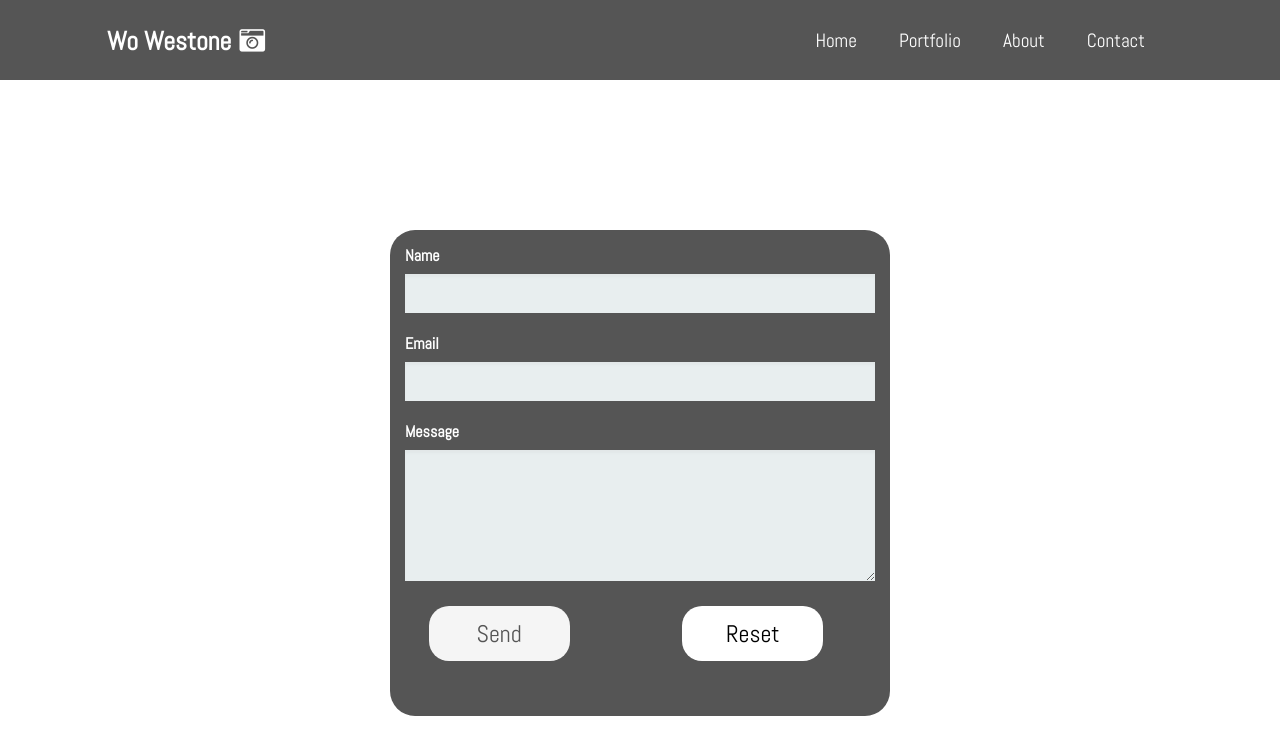
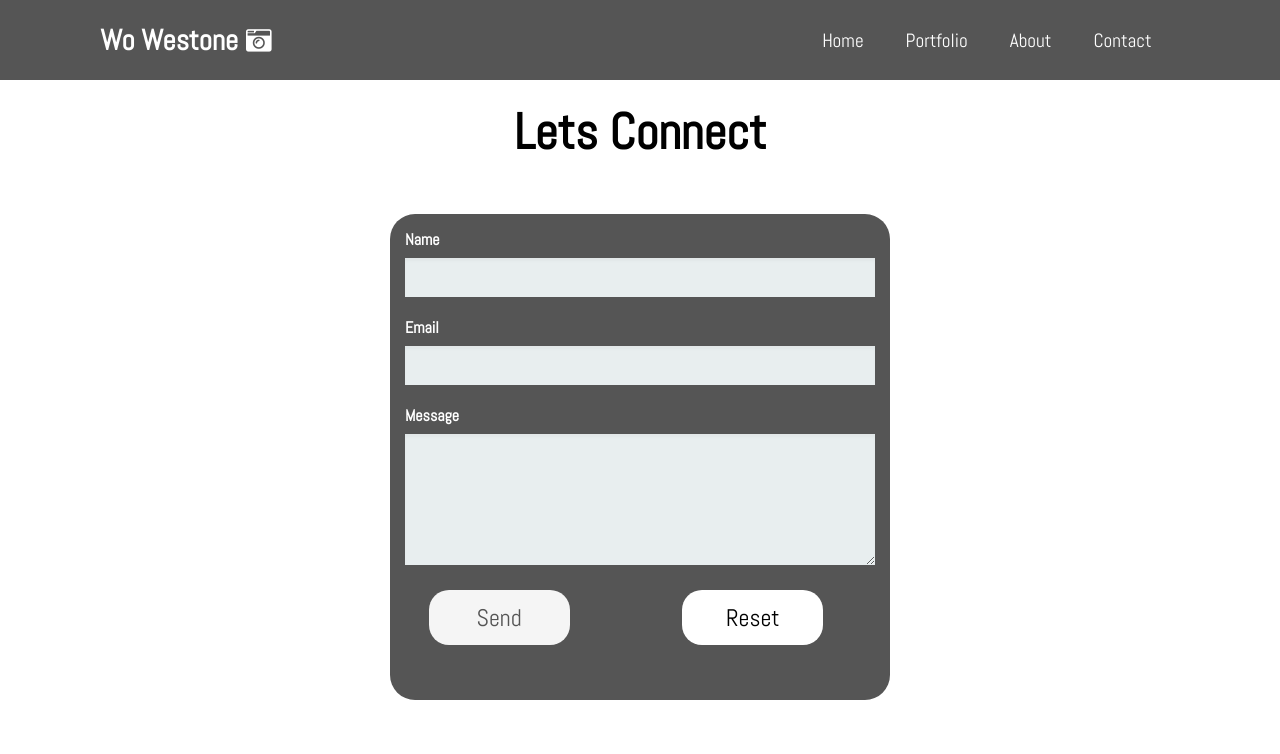
Before and after one commit to gibsonasia/Wo_portfolio, a React (Create React App) app: page /Contact in a window 1280 px wide. Shown: the top 754 px of the page. Built offline with nearby package versions, Linux system fonts and the light colour scheme.

Commit message:
updated landing page path and contact page

```diff
--- a/src/App.js
+++ b/src/App.js
@@ -23,7 +23,7 @@ class App extends Component {
       <Routes>
           <Route>
 
-            <Route path="/Home" element={<Home />} />
+            <Route path="/" element={<Home />} />
             <Route path="/Portfolio" element={<Portfolio />} />
             <Route path="/About" element ={<About />}/>
             <Route path="/Contact" element ={<Contact />}/>
--- a/src/components/Navbar/MenuItems.js
+++ b/src/components/Navbar/MenuItems.js
@@ -3,7 +3,7 @@
 export const MenuItems = [
     {
         title: 'Home',
-        url: '/Home',                   //page route
+        url: '/',                   //page route
         cName: 'nav-links'          //call via class
     },
     {
--- a/src/pages/Contact.js
+++ b/src/pages/Contact.js
@@ -9,14 +9,14 @@ const Contact = () => {
     function sendEmail(e){
         e.preventDefault();
 
-        emailjs.sendForm('{{service_route}}', //email service router here
-        '{{email_template}}', //place template ID here
-        e.target,"{{user_ID}}"); //email ID path here
+        emailjs.sendForm('{{ROUTER_ID}}', //email service router here
+        '{{TEMPLATE_ID}}', //place template ID here
+        e.target,"{{USER_ID_PATH}}"); //email ID path here
     }
     return(
 
         <div className="contact">
-
+            <h1 className="heading">Lets Connect</h1>
             <div>
             <form id="ls" method="post" action="" onSubmit={sendEmail}>
                 <label for='Name'>Name</label>
--- a/src/pages/Home.js
+++ b/src/pages/Home.js
@@ -7,7 +7,7 @@ const Home = () => {
 
         <div >
             <img src={background} className="bg"/>
-            <h1 className="headline">Wo Westone Potograpy</h1>
+            <h1 className="name" >Wo Westone Photography</h1>
         </div>
 
     );
--- a/src/style/contact.css
+++ b/src/style/contact.css
@@ -4,17 +4,17 @@ form {
     width: 500px;
     margin: 10px auto;
     padding: 15px 15px;
-    margin-top: 150px;
+    margin-top: 50px;
     background: #555;
     padding-bottom:55px;
     border-radius:25px;
   }
 
-  h1 {
-    margin: 6px 0 4px 16px;
-    font-size: 26px;
+  .heading {
+    padding-top: 20px;
+    font-size: 50px;
     text-align: center;
-    color:#fff;
+    color:#000;
   }
 
   input[type="text"],
--- a/src/style/home.css
+++ b/src/style/home.css
@@ -15,12 +15,11 @@ body {
     background-repeat: no-repeat;
     background-size: cover;
 }
-
-  .headline{
+.name{
   position: absolute;
   top: 55%;
   left: 50%;
   transform: translate(-50%, -50%);
-    border: 10px;
-    border-color: #fff;
+
+  color: #fff;
 }
```
Lines whose indentation alone changed are shown as unchanged.
